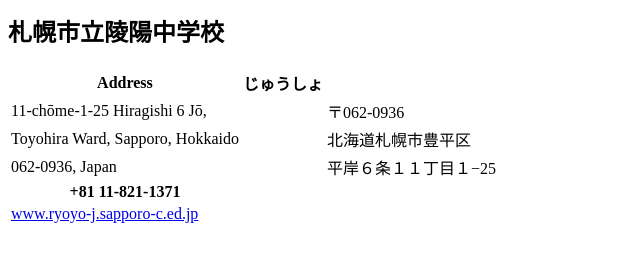
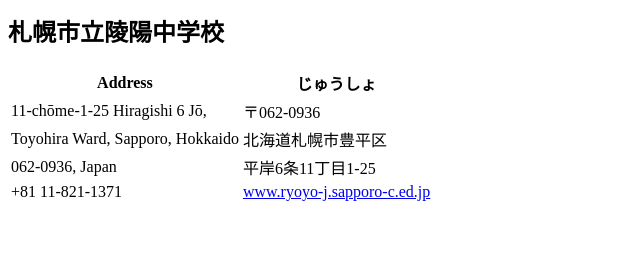
Before and after one commit to joe-scullin/ryoyo-jhs, a plain HTML site: page index.html in a window 1280 px wide. Shown: the part 229-490 px from the top of the page, without its empty margins (0-640 px from the left). Drawn offline with Linux system fonts and the light colour scheme.

Commit message:
Update index.html to fix bugs in contact info table

```diff
--- a/index.html
+++ b/index.html
@@ -21,28 +21,26 @@
     <h2 lang="ja"> 札幌市立陵陽中学校 </h2>
 
 
-    <table>
-        <tr>    <!-- Header -->
+    <table>     <!-- School Contact Info -->
+        <tr>
             <th> Address </th>
             <th lang="ja"> じゅうしょ </th>
         </tr>
         <tr>
-            <td> 11-chōme-1-25 Hiragishi 6 Jō, <td>
-            <td lang="ja"> 〒062-0936 <td>
+            <td> 11-chōme-1-25 Hiragishi 6 Jō, </td>
+            <td lang="ja"> 〒062-0936 </td>
         </tr>
         <tr>
-            <td> Toyohira Ward, Sapporo, Hokkaido  <td>
-            <td lang="ja"> 北海道札幌市豊平区 <td>
+            <td> Toyohira Ward, Sapporo, Hokkaido  </td>
+            <td lang="ja"> 北海道札幌市豊平区 </td>
         </tr>
         <tr>
-            <td> 062-0936, Japan <td>
-            <td lang="ja"> 平岸６条１１丁目１−25 <td>
+            <td> 062-0936, Japan </td>
+            <td lang="ja"> 平岸6条11丁目1-25 </td>
         </tr>
-        <tr>    <!-- Phone Number -->
-            <th> +81 11-821-1371 </th>
-        </tr>
-        <tr>
-            <td> <a href="http://www.ryoyo-j.sapporo-c.ed.jp/"> www.ryoyo-j.sapporo-c.ed.jp </a>
+        <tr>    <!-- Phone Number and Website -->
+            <td> +81 11-821-1371 </td>
+            <td> <a href="http://www.ryoyo-j.sapporo-c.ed.jp/"> www.ryoyo-j.sapporo-c.ed.jp </a> </td>
         </tr>
     </table>
 
```
